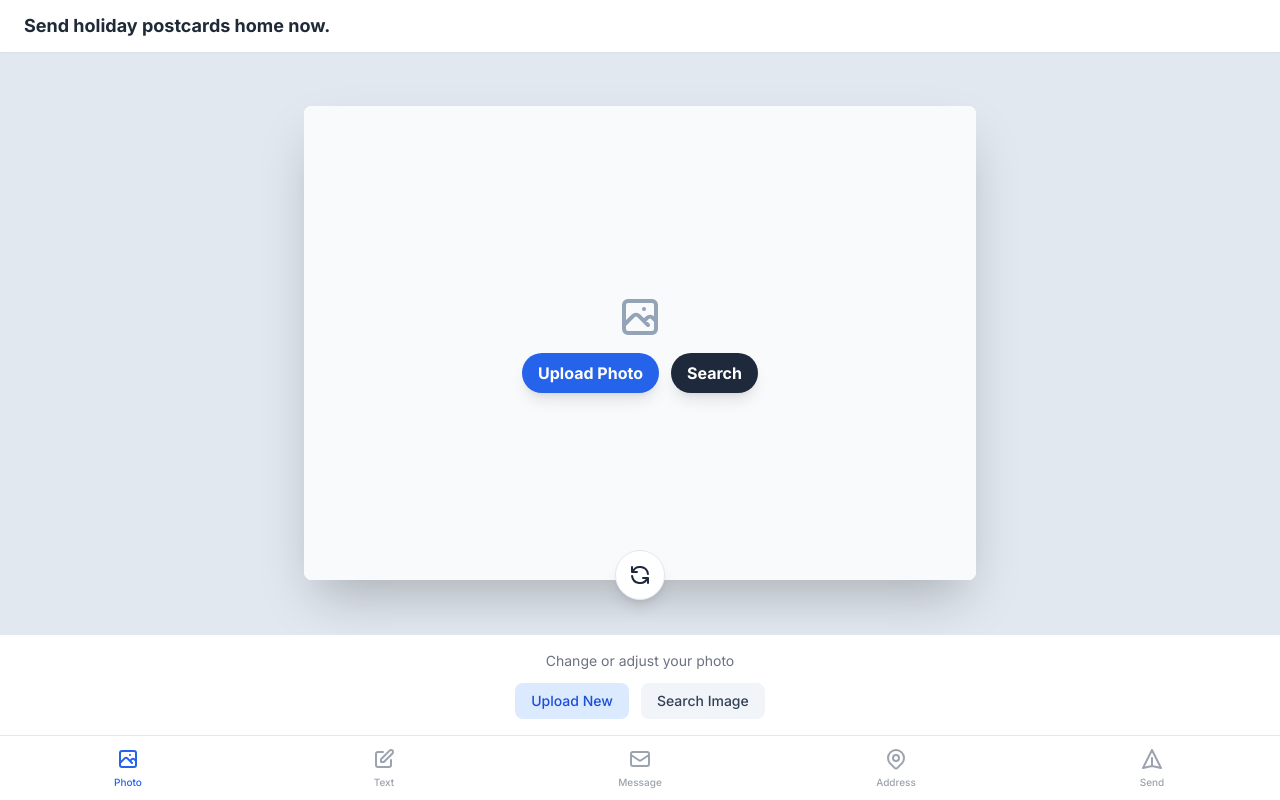
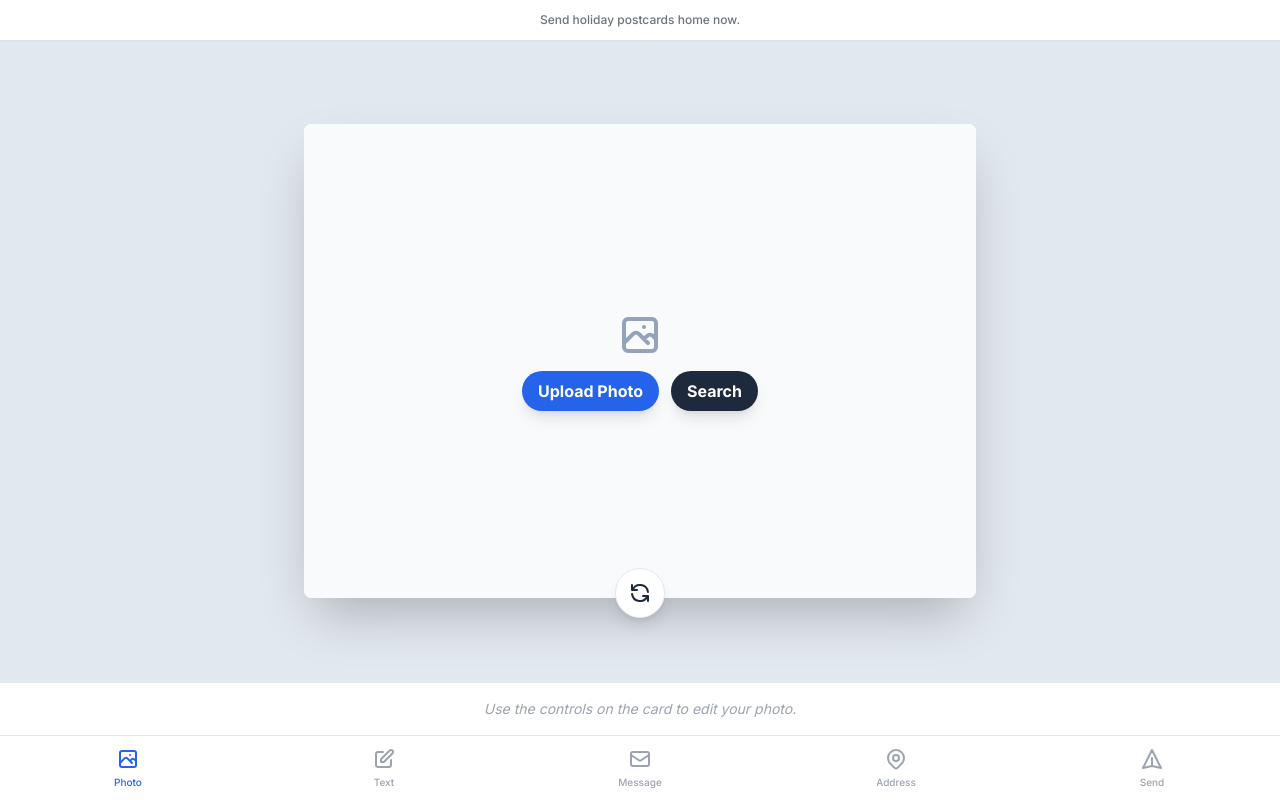
Before and after one commit to AJC-dev/postcard-creator, a website with bundled scripts: page index.html in a window 1280 px wide. Built offline with nearby package versions, Linux system fonts and the light colour scheme; files whose address does not match are found by name; a web font is replaced by a local one.

Commit message:
Add files via upload

```diff
--- a/index.html
+++ b/index.html
@@ -66,10 +66,10 @@
       <span id="error-banner-message" class="block sm:inline">Something went wrong.</span>
     </div>
 
-    <!-- HEADER -->
-    <header class="flex-none bg-white shadow-sm z-20 px-4 py-3 flex justify-between items-center">
-        <img id="company-logo" src="" alt="Logo" class="h-8 w-auto object-contain hidden">
-        <h1 id="main-title" class="text-lg font-bold truncate ml-2"></h1>
+    <!-- HEADER (Centered Logo & Subtitle) -->
+    <header class="flex-none bg-white shadow-sm z-20 px-4 py-3 flex flex-col items-center justify-center text-center">
+        <img id="company-logo" src="" alt="Logo" class="h-8 w-auto object-contain mb-1 hidden block mx-auto">
+        <h1 id="main-title" class="text-xs font-medium text-gray-500"></h1>
     </header>
 
     <!-- MAIN WORKSPACE (The "Stage") -->
@@ -86,6 +86,7 @@
                 <div id="image-placeholder" class="absolute inset-0 flex flex-col items-center justify-center bg-slate-50/90 z-20">
                     <svg xmlns="http://www.w3.org/2000/svg" class="h-12 w-12 text-slate-400 mb-3" fill="none" viewBox="0 0 24 24" stroke="currentColor"><path stroke-linecap="round" stroke-linejoin="round" stroke-width="2" d="M4 16l4.586-4.586a2 2 0 012.828 0L16 16m-2-2l1.586-1.586a2 2 0 012.828 0L20 14m-6-6h.01M6 20h12a2 2 0 002-2V6a2 2 0 00-2-2H6a2 2 0 00-2 2v12a2 2 0 002 2z" /></svg>
                     <div class="flex gap-3">
+                        <!-- Note: This label MUST point to the file input ID below -->
                         <label id="upload-button" for="image-uploader" class="cursor-pointer bg-blue-600 text-white font-bold py-2 px-4 rounded-full shadow-lg active:scale-95 transition-transform">Upload Photo</label>
                         <button id="find-image-button" class="bg-slate-800 text-white font-bold py-2 px-4 rounded-full shadow-lg active:scale-95 transition-transform">Search</button>
                     </div>
@@ -115,8 +116,11 @@
             </button>
 
         </div>
-        <!-- FILE INPUT (Moved out to body level to ensure it's clickable) -->
-        <input type="file" id="image-uploader" accept="image/*" class="hidden"/>
+
+        <!-- HIDDEN FILE INPUT -->
+        <!-- Moved to body scope and ensured no 'hidden' class blocking interaction if needed, though 'hidden' usually works for labels -->
+        <!-- Removed 'hidden' class and used style display:none to be safe across browsers -->
+        <input type="file" id="image-uploader" accept="image/*" style="display:none;"/>
     </div>
 
     <!-- TOOLS PANEL (Slide up) -->
@@ -124,12 +128,8 @@
 
         <!-- 1. PHOTO TOOLS -->
         <div id="tool-panel-photo" class="tool-panel p-4 text-center">
-            <p class="text-sm text-gray-500 mb-3">Change or adjust your photo</p>
-            <div class="flex justify-center gap-3">
-                 <!-- Note: label points to id="image-uploader" -->
-                 <label for="image-uploader" class="cursor-pointer bg-blue-100 text-blue-700 font-medium py-2 px-4 rounded-lg text-sm">Upload New</label>
-                 <button id="tool-search-btn" class="bg-slate-100 text-slate-700 font-medium py-2 px-4 rounded-lg text-sm">Search Image</button>
-            </div>
+            <!-- Removed "Change or adjust" text and buttons as requested -->
+            <p class="text-sm text-gray-400 italic">Use the controls on the card to edit your photo.</p>
         </div>
 
         <!-- 2. FRONT TEXT TOOLS -->
@@ -177,8 +177,9 @@
 
         <!-- 3. MESSAGE TOOLS -->
         <div id="tool-panel-message" class="tool-panel p-4">
-             <!-- AI Assistant Toggle -->
-             <div id="ai-assistant-container" class="mb-3 bg-blue-50 p-2 rounded-lg border border-blue-100 hidden">
+
+             <!-- RESTORED: AI Assistant Toggle -->
+             <div id="ai-assistant-container" class="mb-3 bg-blue-50 p-2 rounded-lg border border-blue-100 block">
                 <div class="flex gap-2 mb-2">
                     <input type="text" id="ai-recipient" placeholder="Who is it for?" class="flex-1 p-2 text-xs border rounded">
                     <select id="ai-topic" class="flex-1 p-2 text-xs border rounded"><option>Having fun</option><option>Miss you</option><option>Weather is great</option></select>
@@ -292,8 +293,7 @@
         </div>
     </nav>
 
-    <!-- Modals (Same as before, essentially) -->
-    <!-- Sender Modal -->
+    <!-- Modals (Sender Modal & Search Modal preserved) -->
      <div id="sender-modal" class="fixed inset-0 bg-black bg-opacity-50 hidden items-center justify-center p-4 z-50">
         <div id="sender-details-view" class="bg-white rounded-lg shadow-xl p-6 w-full max-w-sm flex flex-col gap-4">
             <div class="flex justify-between items-center">
@@ -316,7 +316,6 @@
         </div>
     </div>
 
-    <!-- Search Modal -->
     <div id="search-modal" class="fixed inset-0 bg-black bg-opacity-50 hidden items-center justify-center p-4 z-50">
         <div class="bg-white rounded-lg shadow-xl p-6 w-full max-w-2xl max-h-[90vh] flex flex-col">
             <div class="flex justify-between items-center mb-4"><h3 class="text-xl font-bold">Search for an Image</h3><button id="close-search-modal-btn" class="text-2xl leading-none">&times;</button></div>
```
